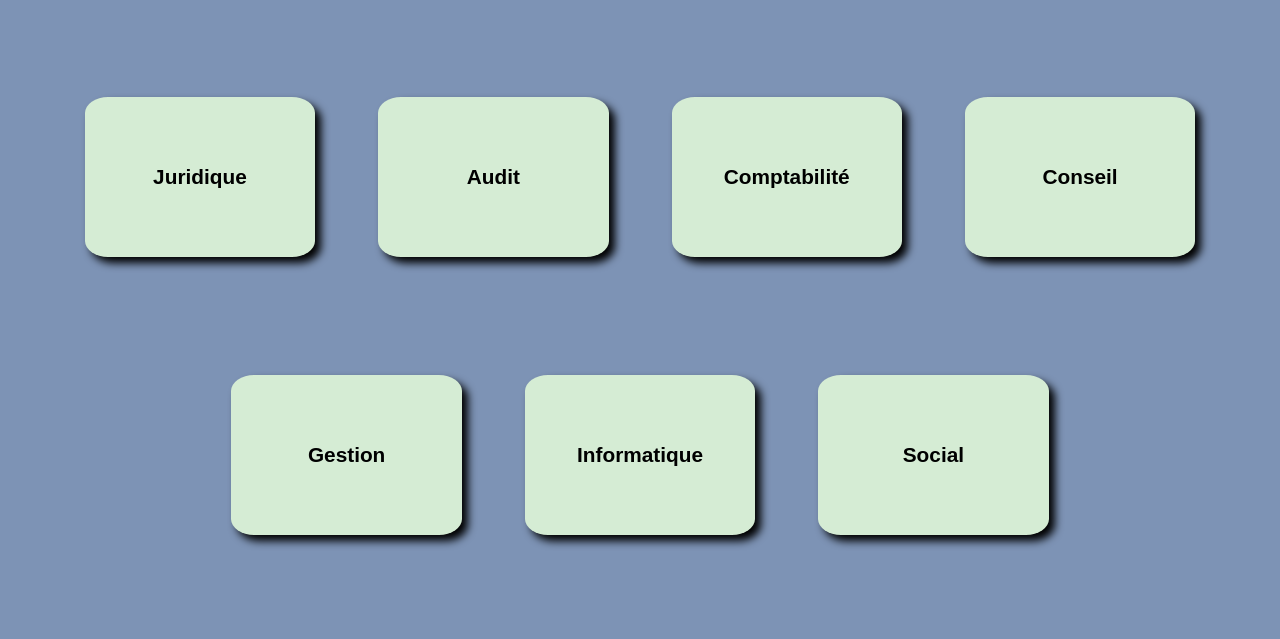
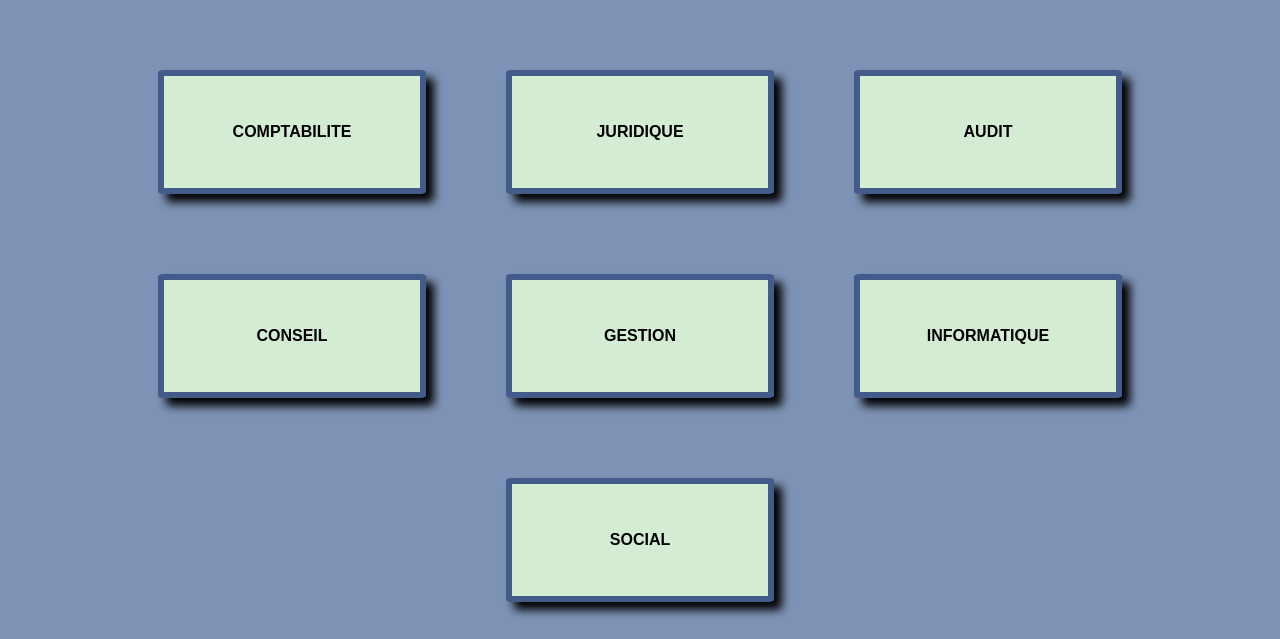
Before and after one commit to Flothar78/sgconseils, a Nuxt app: page / in a window 1280 px wide. Shown: the part 934-1573 px from the top of the page. Built offline with nearby package versions, Linux system fonts and the light colour scheme.

Commit message:
Modify expertises-cards
Add gap in felx to display on 3 rows
Add border
Delete box-sadow on hover
Change border and font color on hover

```diff
--- a/components/CompanyBusiness.vue
+++ b/components/CompanyBusiness.vue
@@ -7,6 +7,7 @@
 
 <style lang="scss" scoped>
 $base-blue: #7d93b5;
+$dark-blue: #425b8a;
 .company-activity {
   position: absolute;
   top: 22rem;
@@ -15,8 +16,8 @@ $base-blue: #7d93b5;
   background: linear-gradient(
     0.35turn,
     $base-blue,
-    #425b8a,
-    #425b8a,
+    $dark-blue,
+    $dark-blue,
     $base-blue
   );
   display: flex;
--- a/pages/index.vue
+++ b/pages/index.vue
@@ -10,31 +10,31 @@
   </div>
   <div class="expertises-cards" id="metiers" ref="cardsDiv">
     <div>
-      <NuxtLink class="nuxt-link" :to="`/metiers/juridique`"
-        >Juridique</NuxtLink
+      <NuxtLink class="nuxt-link" :to="`/metiers/comptabilite`"
+        >COMPTABILITE</NuxtLink
       >
     </div>
     <div>
-      <NuxtLink class="nuxt-link" :to="`/metiers/audit`">Audit</NuxtLink>
-    </div>
-    <div>
-      <NuxtLink class="nuxt-link" :to="`/metiers/comptabilite`"
-        >Comptabilité</NuxtLink
+      <NuxtLink class="nuxt-link" :to="`/metiers/juridique`"
+        >JURIDIQUE</NuxtLink
       >
     </div>
     <div>
-      <NuxtLink class="nuxt-link" :to="`/metiers/conseil`">Conseil</NuxtLink>
+      <NuxtLink class="nuxt-link" :to="`/metiers/audit`">AUDIT</NuxtLink>
     </div>
     <div>
-      <NuxtLink class="nuxt-link" :to="`/metiers/gestion`">Gestion</NuxtLink>
+      <NuxtLink class="nuxt-link" :to="`/metiers/conseil`">CONSEIL</NuxtLink>
+    </div>
+    <div>
+      <NuxtLink class="nuxt-link" :to="`/metiers/gestion`">GESTION</NuxtLink>
     </div>
     <div>
       <NuxtLink class="nuxt-link" :to="`/metiers/informatique`"
-        >Informatique</NuxtLink
+        >INFORMATIQUE</NuxtLink
       >
     </div>
     <div>
-      <NuxtLink class="nuxt-link" :to="`/metiers/social`">Social</NuxtLink>
+      <NuxtLink class="nuxt-link" :to="`/metiers/social`">SOCIAL</NuxtLink>
     </div>
   </div>
 </template>
@@ -50,6 +50,8 @@ const scrollToTopOfCards = () => {
 
 <style lang="scss" scoped>
 $base-blue: #7d93b5;
+$dark-blue: #425b8a;
+$base-red: #b12434;
 .hero {
   padding-top: 10vh;
   position: relative;
@@ -61,7 +63,7 @@ $base-blue: #7d93b5;
     width: 100%;
     object-fit: cover;
     margin-top: -3vh;
-    filter:  contrast(22%);
+    filter: contrast(22%);
     opacity: 0.2;
   }
 }
@@ -73,23 +75,27 @@ $base-blue: #7d93b5;
   align-items: center;
   justify-content: center;
   flex-wrap: wrap;
-  gap: 63px;
+  gap: 80px;
   .nuxt-link {
-    color: black;
+    color:black ;
     background-color: #d5ecd4;
     text-decoration: none;
-    font-weight: 900;
-    font-size: 1.3rem;
+    font-weight: 700;
+    font-size: 1rem;
     display: flex;
+    flex-shrink: 1;
     justify-content: center;
     align-items: center;
-    width: 18vw;
-    height: 20vh;
-    border-radius: 10%;
-    box-shadow: 6px 6px 8px black;
+    border: 6px solid $dark-blue;
+    width: 20vw;
+    height: 14vh;
+    border-radius: 2%;
+    box-shadow: 8px 8px 10px black;
   }
   .nuxt-link:hover {
-    box-shadow: 3px 3px 4px #858384;
+    box-shadow: 0 0;
+  border: 6px solid $base-red;
+    color: $base-red;
   }
 }
 </style>
```
